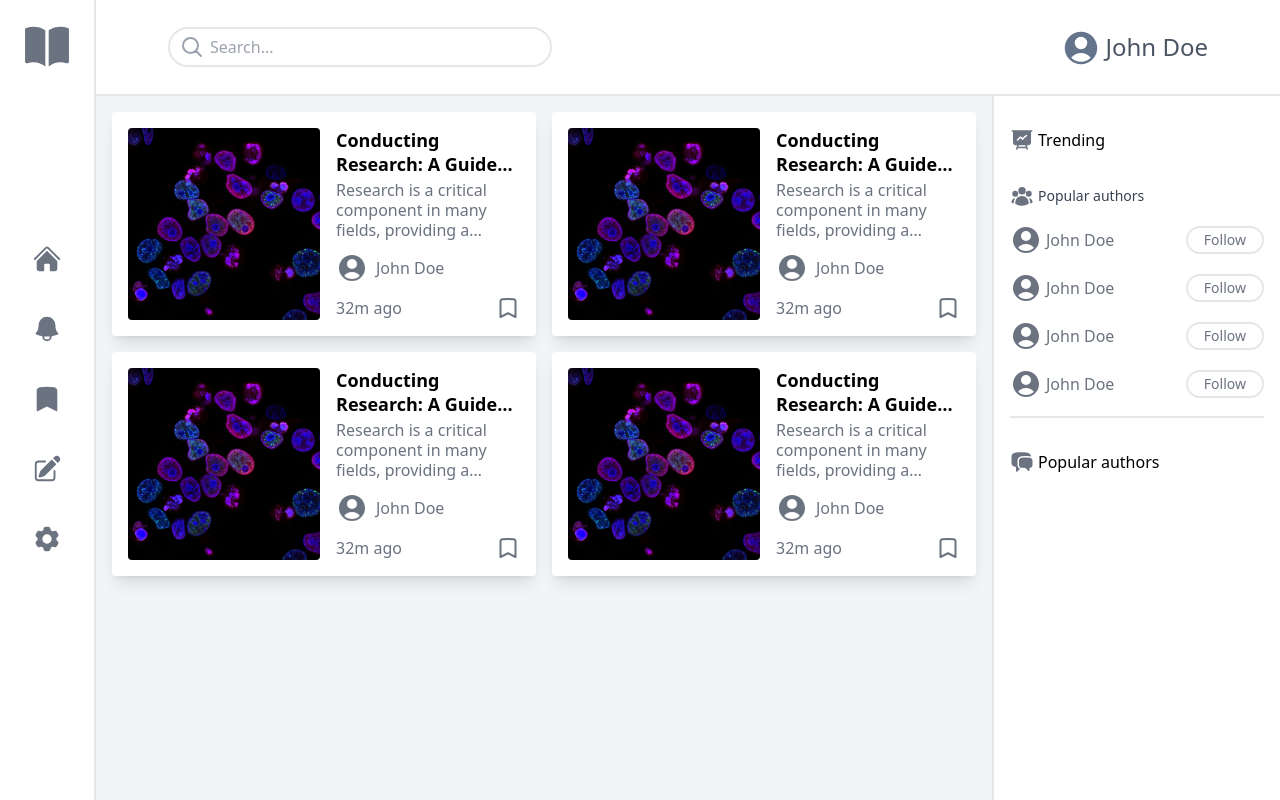
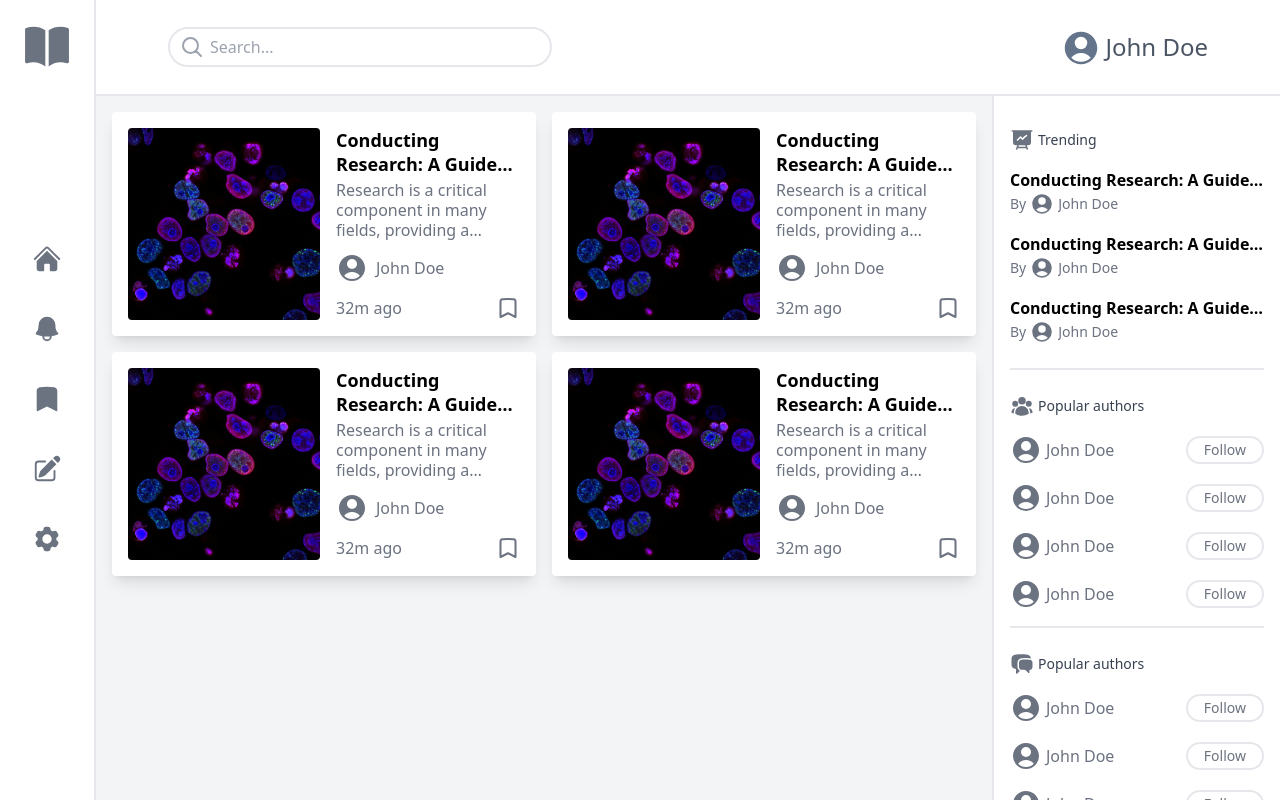
Before and after one commit to nicolasmatthewlee/blog-client, a React (Create React App) app: page / in a window 1280 px wide. Built offline with nearby package versions, Linux system fonts and the light colour scheme.

Commit message:
built trending articles section on recommended sidebar

```diff
--- a/src/components/recommended.tsx
+++ b/src/components/recommended.tsx
@@ -1,11 +1,12 @@
 import { TrendingUser } from "./trendinguser";
+import { TrendingArticle } from "./trendingarticle";
 
 export const Recommended: Function = () => {
   return (
-    <div className="hidden md:block w-72 border-l-2 p-4 pt-8 space-y-8">
+    <div className="hidden md:block w-72 border-l-2 p-4 pt-8 space-y-6">
       {/* trending */}
-      <div>
-        <div className="flex space-x-1">
+      <div className="border-b-2 pb-6">
+        <div className="flex space-x-1 items-center">
           <svg
             xmlns="http://www.w3.org/2000/svg"
             viewBox="0 0 24 24"
@@ -18,10 +19,15 @@ export const Recommended: Function = () => {
               clipRule="evenodd"
             />
           </svg>
-
-          <h3>Trending</h3>
+          <h3 className="font-medium text-gray-700 text-sm">Trending</h3>
+        </div>
+        <div className="mt-4 space-y-4">
+          <TrendingArticle />
+          <TrendingArticle />
+          <TrendingArticle />
         </div>
       </div>
+
       {/* popular authors */}
       <div className="border-b-2 pb-4">
         <div className="flex space-x-1 items-center">
@@ -49,8 +55,8 @@ export const Recommended: Function = () => {
       </div>
       {/* topics for you */}
 
-      <div>
-        <div className="flex space-x-1">
+      <div className="border-b-2 pb-4">
+        <div className="flex space-x-1 items-center">
           <svg
             xmlns="http://www.w3.org/2000/svg"
             viewBox="0 0 24 24"
@@ -60,7 +66,13 @@ export const Recommended: Function = () => {
             <path d="M4.913 2.658c2.075-.27 4.19-.408 6.337-.408 2.147 0 4.262.139 6.337.408 1.922.25 3.291 1.861 3.405 3.727a4.403 4.403 0 00-1.032-.211 50.89 50.89 0 00-8.42 0c-2.358.196-4.04 2.19-4.04 4.434v4.286a4.47 4.47 0 002.433 3.984L7.28 21.53A.75.75 0 016 21v-4.03a48.527 48.527 0 01-1.087-.128C2.905 16.58 1.5 14.833 1.5 12.862V6.638c0-1.97 1.405-3.718 3.413-3.979z" />
             <path d="M15.75 7.5c-1.376 0-2.739.057-4.086.169C10.124 7.797 9 9.103 9 10.609v4.285c0 1.507 1.128 2.814 2.67 2.94 1.243.102 2.5.157 3.768.165l2.782 2.781a.75.75 0 001.28-.53v-2.39l.33-.026c1.542-.125 2.67-1.433 2.67-2.94v-4.286c0-1.505-1.125-2.811-2.664-2.94A49.392 49.392 0 0015.75 7.5z" />
           </svg>
-          <h3>Popular authors</h3>
+          <h3 className="font-medium text-gray-700 text-sm">Popular authors</h3>
+        </div>
+        <div className="mt-4 space-y-4">
+          <TrendingUser />
+          <TrendingUser />
+          <TrendingUser />
+          <TrendingUser />
         </div>
       </div>
     </div>
--- /dev/null
+++ b/src/components/trendingarticle.tsx
@@ -0,0 +1,27 @@
+export const TrendingArticle: Function = () => {
+  return (
+    <div>
+      <h3 className="font-semibold truncate">
+        Conducting Research: A Guide to Effective and Efficient Research
+      </h3>
+      <div className="flex space-x-1 text-sm items-center">
+        <p className="text-gray-500">By</p>
+        <svg
+          xmlns="http://www.w3.org/2000/svg"
+          viewBox="0 0 24 24"
+          fill="currentColor"
+          className="w-6 h-6 fill-gray-500"
+        >
+          <path
+            fillRule="evenodd"
+            d="M18.685 19.097A9.723 9.723 0 0021.75 12c0-5.385-4.365-9.75-9.75-9.75S2.25 6.615 2.25 12a9.723 9.723 0 003.065 7.097A9.716 9.716 0 0012 21.75a9.716 9.716 0 006.685-2.653zm-12.54-1.285A7.486 7.486 0 0112 15a7.486 7.486 0 015.855 2.812A8.224 8.224 0 0112 20.25a8.224 8.224 0 01-5.855-2.438zM15.75 9a3.75 3.75 0 11-7.5 0 3.75 3.75 0 017.5 0z"
+            clipRule="evenodd"
+          />
+        </svg>
+        <span className="font-medium text-gray-500 flex-1 truncate">
+          John Doe
+        </span>
+      </div>
+    </div>
+  );
+};
```
